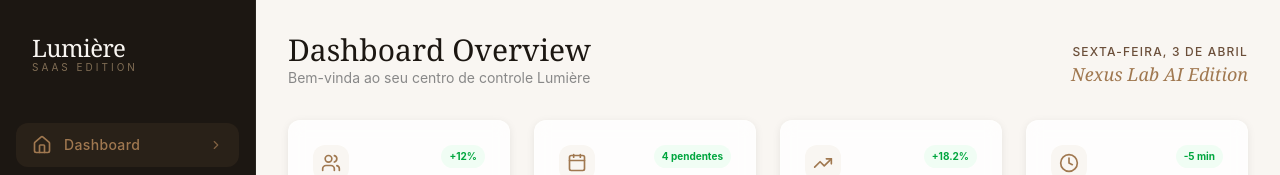
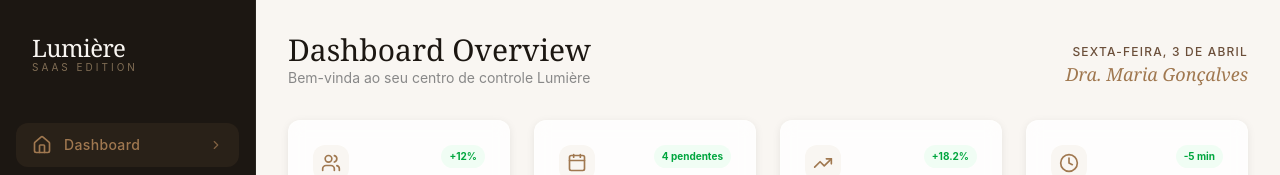
Before and after one commit to Ellenrms/lumiere_nexus, a Next.js app: page /dashboard in a window 1280 px wide. Shown: the top 175 px of the page. Built offline with nearby package versions, Linux system fonts and the light colour scheme.

Commit message:
style: update dashboard header with Dra. Maria Gonçalves name

```diff
--- a/src/app/(admin)/dashboard/page.tsx
+++ b/src/app/(admin)/dashboard/page.tsx
@@ -25,7 +25,7 @@ export default function DashboardPage() {
         </div>
         <div className="text-right">
           <p className="text-xs font-medium text-mahogany uppercase tracking-widest">Sexta-feira, 3 de Abril</p>
-          <p className="text-lg font-serif italic text-bronze">Nexus Lab AI Edition</p>
+          <p className="text-lg font-serif italic text-bronze">Dra. Maria Gonçalves</p>
         </div>
       </header>
 
```
